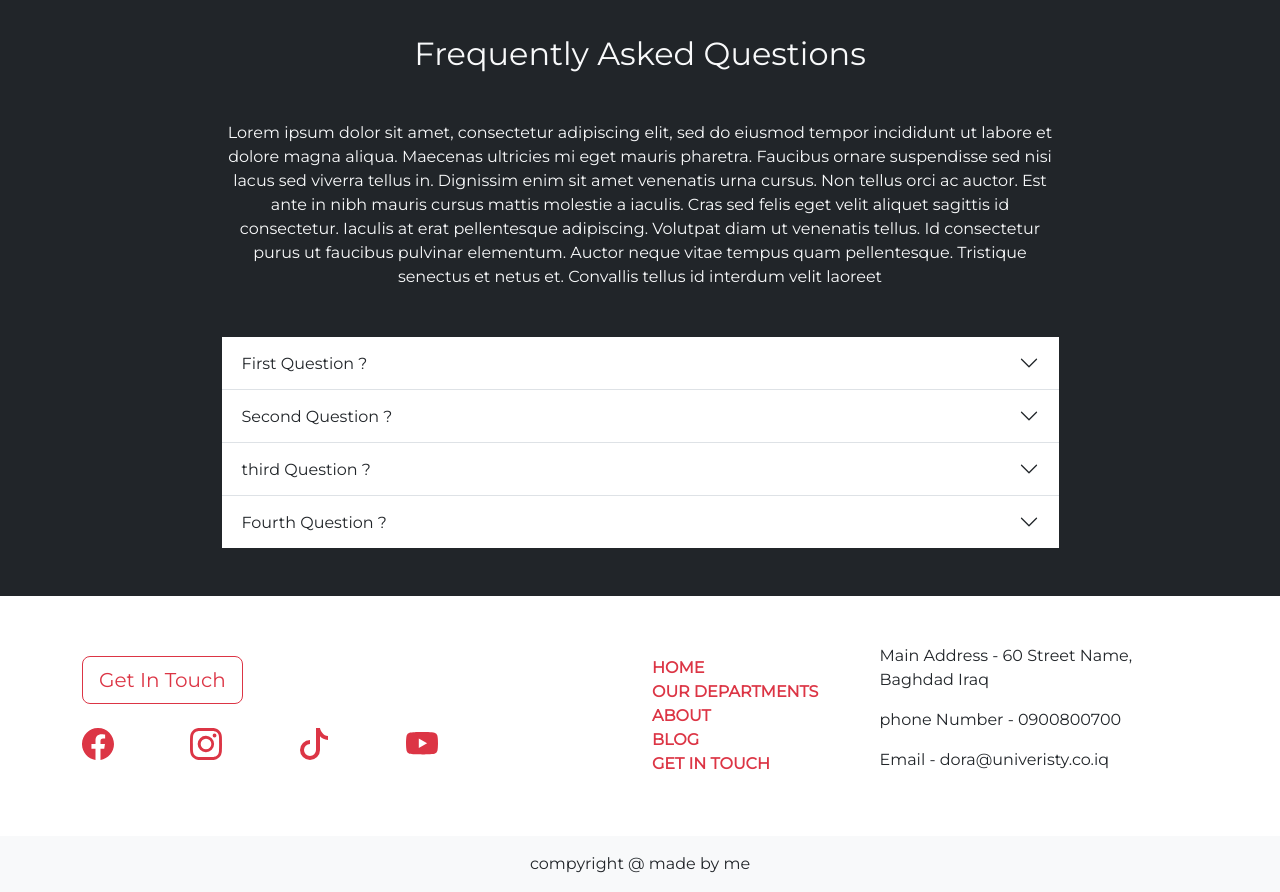
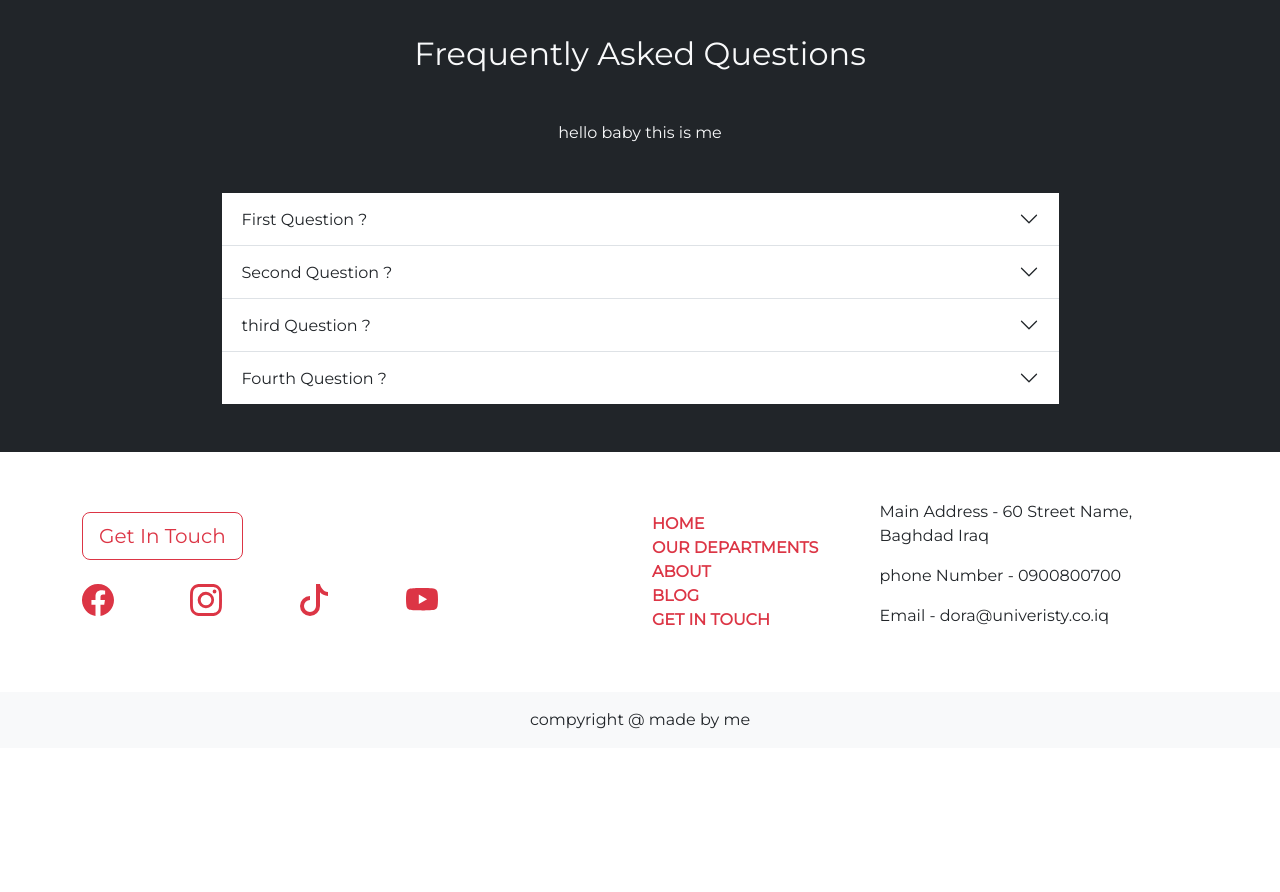
Before and after one commit to Alzubair98/univeristy, a React (Vite) app: page /Departments in a window 1280 px wide. Shown: the part 2240-3132 px from the top of the page. After the commit the page ends 2988 px from the top, so only its background shows below. Built offline with nearby package versions, Linux system fonts and the light colour scheme.

Commit message:
add prop types

```diff
--- a/package.json
+++ b/package.json
@@ -11,6 +11,7 @@
   },
   "dependencies": {
     "bootstrap": "^5.3.2",
+    "prop-types": "^15.8.1",
     "react": "^18.2.0",
     "react-bootstrap": "^2.9.2",
     "react-dom": "^18.2.0",
--- a/src/components/FaqAccordion/FaqAccordion.jsx
+++ b/src/components/FaqAccordion/FaqAccordion.jsx
@@ -1,76 +1,34 @@
 import "./faaccordion.css";
 import Accordion from "react-bootstrap/Accordion";
+import PropTypes from "prop-types";
 
-const FaqAccordion = () => {
+const FaqAccordion = ({ answer1, answer2, answer3, answer4, answer5 }) => {
   return (
     <div className="faq-section">
       <div className="container d-flex flex-column align-items-center">
         <h2 className="text-center text-capitalize mb-5">
           Frequently asked questions
         </h2>
-        <p className="text-center mb-5">
-          Lorem ipsum dolor sit amet, consectetur adipiscing elit, sed do
-          eiusmod tempor incididunt ut labore et dolore magna aliqua. Maecenas
-          ultricies mi eget mauris pharetra. Faucibus ornare suspendisse sed
-          nisi lacus sed viverra tellus in. Dignissim enim sit amet venenatis
-          urna cursus. Non tellus orci ac auctor. Est ante in nibh mauris cursus
-          mattis molestie a iaculis. Cras sed felis eget velit aliquet sagittis
-          id consectetur. Iaculis at erat pellentesque adipiscing. Volutpat diam
-          ut venenatis tellus. Id consectetur purus ut faucibus pulvinar
-          elementum. Auctor neque vitae tempus quam pellentesque. Tristique
-          senectus et netus et. Convallis tellus id interdum velit laoreet
-        </p>
+        <p className="text-center mb-5">{answer1}</p>
         <Accordion defaultActiveKey="" flush>
           <Accordion.Item eventKey="0">
             <Accordion.Header>First Question ?</Accordion.Header>
-            <Accordion.Body>
-              Lorem ipsum dolor sit amet, consectetur adipiscing elit, sed do
-              eiusmod tempor incididunt ut labore et dolore magna aliqua.
-              Maecenas ultricies mi eget mauris pharetra. Faucibus ornare
-              suspendisse sed nisi lacus sed viverra tellus in. Dignissim enim
-              sit amet venenatis urna cursus. Non tellus orci ac auctor. Est
-              ante in nibh mauris cursus mattis molestie a iaculis. Cras sed
-              felis eget velit aliquet sagittis id consectetur.
-            </Accordion.Body>
+            <Accordion.Body>{answer2}</Accordion.Body>
           </Accordion.Item>
 
           <Accordion.Item eventKey="1">
             <Accordion.Header>Second Question ?</Accordion.Header>
-            <Accordion.Body>
-              Lorem ipsum dolor sit amet, consectetur adipiscing elit, sed do
-              eiusmod tempor incididunt ut labore et dolore magna aliqua.
-              Maecenas ultricies mi eget mauris pharetra. Faucibus ornare
-              suspendisse sed nisi lacus sed viverra tellus in. Dignissim enim
-              sit amet venenatis urna cursus. Non tellus orci ac auctor. Est
-              ante in nibh mauris cursus mattis molestie a iaculis. Cras sed
-              felis eget velit aliquet sagittis id consectetur.
-            </Accordion.Body>
+            <Accordion.Body>{answer3}</Accordion.Body>
           </Accordion.Item>
 
           <Accordion.Item eventKey="2">
             <Accordion.Header>third Question ?</Accordion.Header>
-            <Accordion.Body>
-              Lorem ipsum dolor sit amet, consectetur adipiscing elit, sed do
-              eiusmod tempor incididunt ut labore et dolore magna aliqua.
-              Maecenas ultricies mi eget mauris pharetra. Faucibus ornare
-              suspendisse sed nisi lacus sed viverra tellus in. Dignissim enim
-              sit amet venenatis urna cursus. Non tellus orci ac auctor. Est
-              ante in nibh mauris cursus mattis molestie a iaculis. Cras sed
-              felis eget velit aliquet sagittis id consectetur.
-            </Accordion.Body>
+            <Accordion.Body>{answer4}</Accordion.Body>
           </Accordion.Item>
 
           <Accordion.Item eventKey="3">
             <Accordion.Header>Fourth Question ?</Accordion.Header>
-            <Accordion.Body>
-              Lorem ipsum dolor sit amet, consectetur adipiscing elit, sed do
-              eiusmod tempor incididunt ut labore et dolore magna aliqua.
-              Maecenas ultricies mi eget mauris pharetra. Faucibus ornare
-              suspendisse sed nisi lacus sed viverra tellus in. Dignissim enim
-              sit amet venenatis urna cursus. Non tellus orci ac auctor. Est
-              ante in nibh mauris cursus mattis molestie a iaculis. Cras sed
-              felis eget velit aliquet sagittis id consectetur.
-            </Accordion.Body>
+            <Accordion.Body>{answer5}</Accordion.Body>
           </Accordion.Item>
         </Accordion>
       </div>
@@ -78,4 +36,12 @@ const FaqAccordion = () => {
   );
 };
 
+FaqAccordion.propTypes = {
+  answer1: PropTypes.string.isRequired,
+  answer2: PropTypes.string.isRequired,
+  answer3: PropTypes.string.isRequired,
+  answer4: PropTypes.string.isRequired,
+  answer5: PropTypes.string.isRequired,
+};
+
 export default FaqAccordion;
--- a/src/pages/department/Departments.jsx
+++ b/src/pages/department/Departments.jsx
@@ -117,6 +117,10 @@ const departments = [
   },
 ];
 
+const answer1 = "hello baby this is me ";
+const answer2 =
+  "Lorem ipsum dolor sit amet, consectetur adipiscing elit, sed do eiusmod tempor incididunt ut labore et dolore magna aliqua. Maecenas ultricies mi eget mauris pharetra. Faucibus ornaresuspendisse sed nisi lacus sed viverra tellus in. Dignissim enim sit amet venenatis urna cursus. Non tellus orci ac auctor. Est ante in nibh mauris cursus mattis molestie a iaculis. Cras sed felis eget velit aliquet sagittis id consectetur.";
+
 const Departments = () => {
   return (
     <div className="departments-page">
@@ -154,7 +158,13 @@ const Departments = () => {
       </div>
 
       <div className="bg-dark text-light py-5">
-        <FaAccordion />
+        <FaAccordion
+          answer1={answer1}
+          answer2={answer2}
+          answer3={answer1}
+          answer4={answer1}
+          answer5={answer2}
+        />
       </div>
     </div>
   );
--- a/src/pages/home/Home.jsx
+++ b/src/pages/home/Home.jsx
@@ -33,6 +33,10 @@ const blogs = [
       "here is my first blog image suuuuuuuuuuuuuuuuuuuuuuuuuuuuuuuuuuuuuuuuuuuuuuuuuuuuuuuuuuuuuuuu Lorem ipsum dolor sit amet, consectetur adipiscing elit, sed",
   },
 ];
+
+const answer1 = "hello baby this is me ";
+const answer2 =
+  "Lorem ipsum dolor sit amet, consectetur adipiscing elit, sed do eiusmod tempor incididunt ut labore et dolore magna aliqua. Maecenas ultricies mi eget mauris pharetra. Faucibus ornaresuspendisse sed nisi lacus sed viverra tellus in. Dignissim enim sit amet venenatis urna cursus. Non tellus orci ac auctor. Est ante in nibh mauris cursus mattis molestie a iaculis. Cras sed felis eget velit aliquet sagittis id consectetur.";
 
 const Home = () => {
   return (
@@ -108,7 +112,13 @@ const Home = () => {
         </div>
       </div>
       <div className="py-5">
-        <FaqAccordion />
+        <FaqAccordion
+          answer1={answer2}
+          answer2={answer2}
+          answer3={answer2}
+          answer4={answer1}
+          answer5={answer1}
+        />
       </div>
 
       <div className="blog-section text-light py-5">
```
Also changed, not shown: 1 other file (tests, documents, lock files or other folders).
